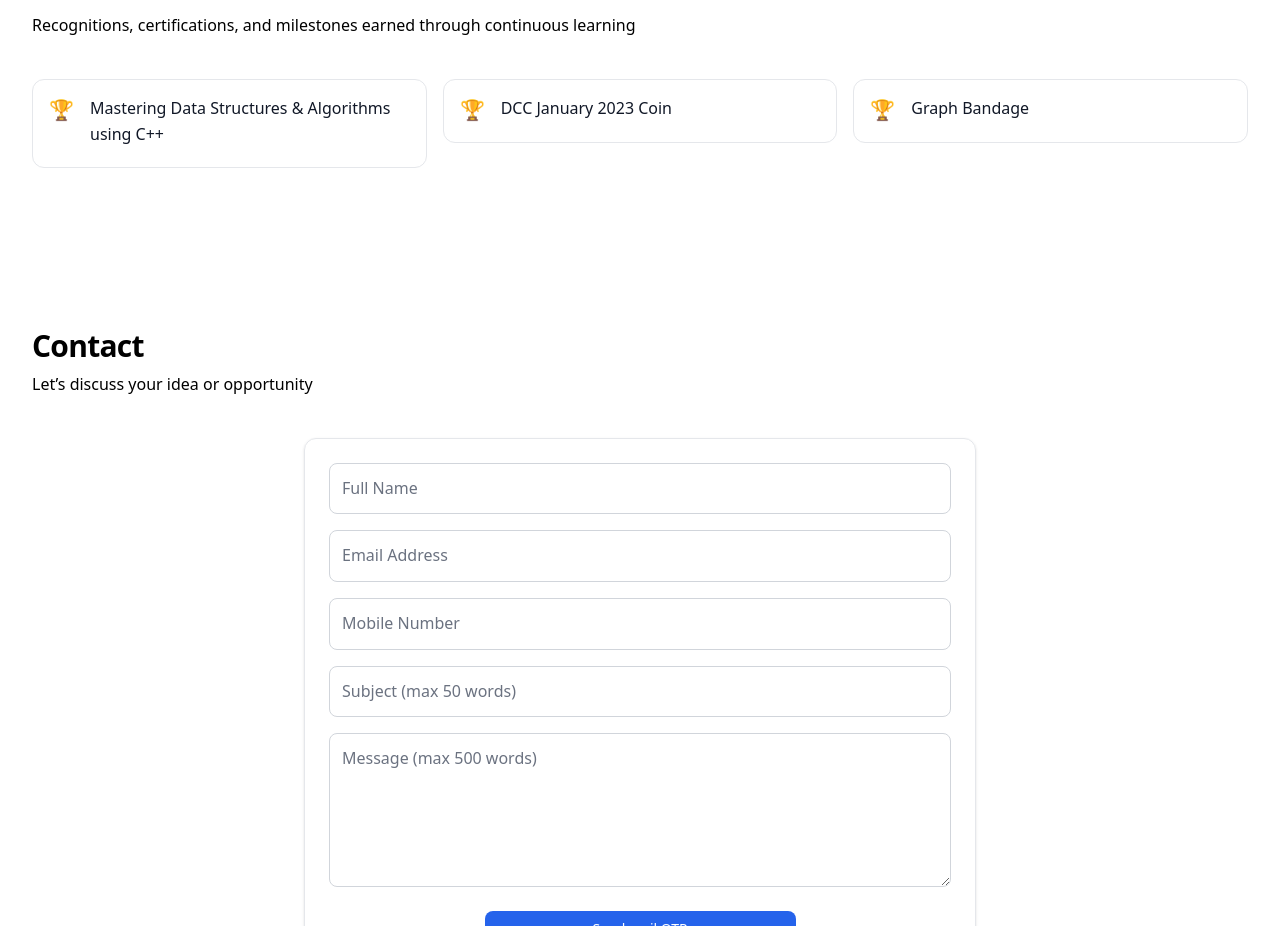
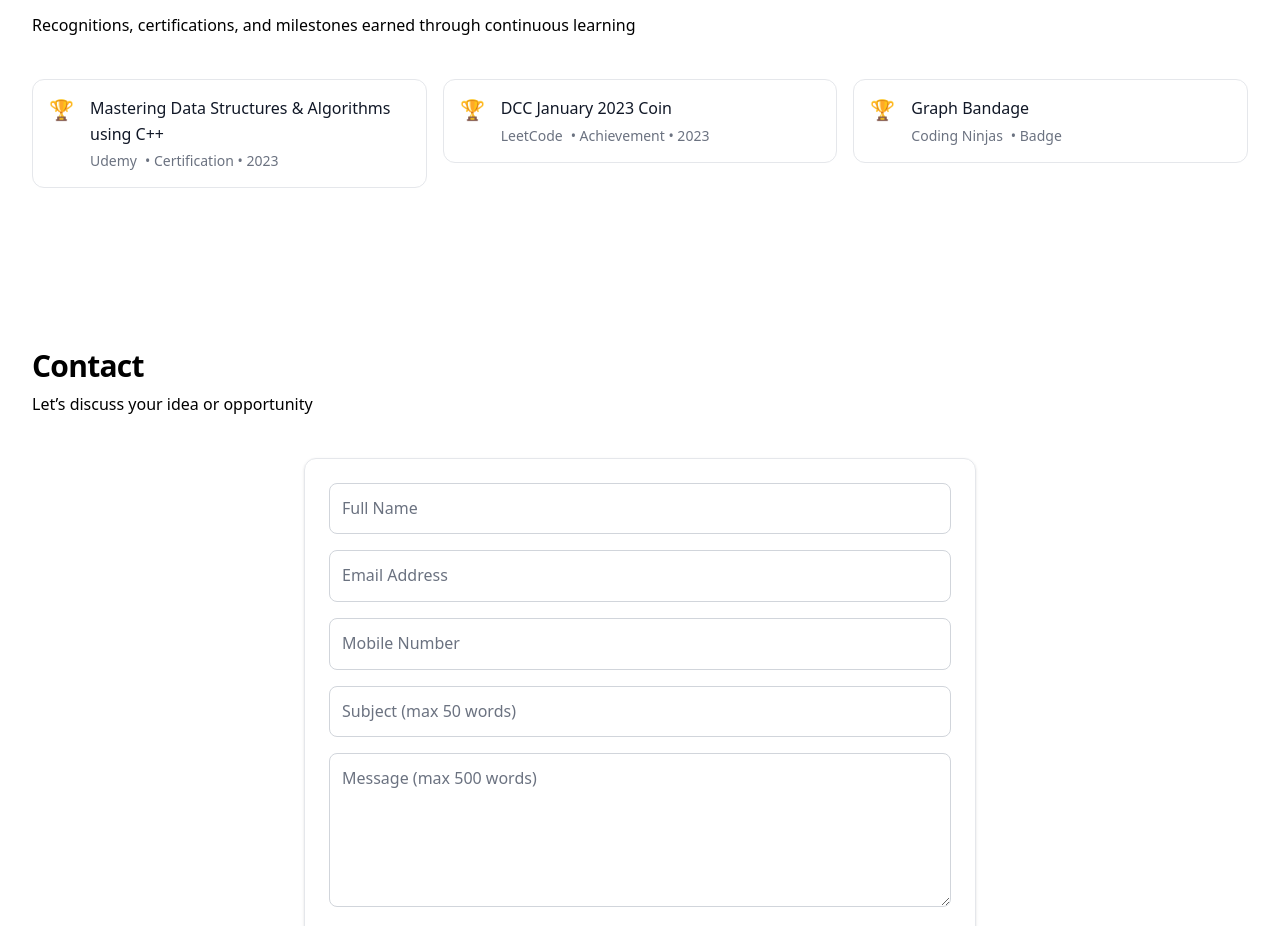
Before and after one commit to Rahulcse79/Ai-voice-portfolio, a Next.js app: page / in a window 1280 px wide. Shown: the part 2992-3918 px from the top of the page. Built offline with nearby package versions, Linux system fonts and the light colour scheme.

Commit message:
fix bugs

```diff
--- a/src/components/cards/AchievementCard.tsx
+++ b/src/components/cards/AchievementCard.tsx
@@ -5,6 +5,10 @@ interface AchievementCardProps {
 }
 
 const AchievementCard = ({ achievement }: AchievementCardProps) => {
+  const metaParts = [achievement.type, achievement.year ? String(achievement.year) : null]
+    .filter(Boolean)
+    .join(" • ");
+
   return (
     <article
       className="
@@ -25,8 +29,21 @@ const AchievementCard = ({ achievement }: AchievementCardProps) => {
         </h3>
 
         <p className="text-sm text-gray-500 dark:text-gray-400">
-          {achievement.platform}
+          {achievement.issuer}
+          {metaParts ? <span className="ml-2">• {metaParts}</span> : null}
         </p>
+
+        {achievement.link ? (
+          <a
+            href={achievement.link}
+            target="_blank"
+            rel="noreferrer"
+            className="inline-block text-sm font-medium text-blue-600 hover:underline dark:text-blue-400"
+            aria-label={`Open link for ${achievement.title}`}
+          >
+            View
+          </a>
+        ) : null}
       </div>
     </article>
   );
```
